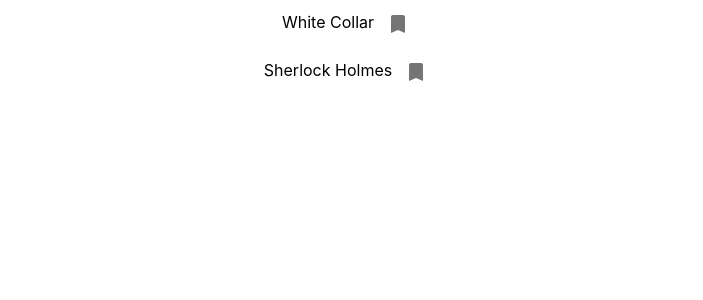
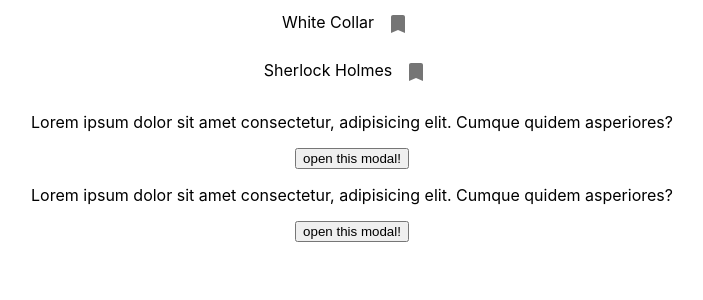
Before and after one commit to nidamunir/notifications, a React (Create React App) app: page / in a window 1280 px wide. Shown: the top 300 px of the page, without its empty margins (288-991 px from the left). Built offline with nearby package versions, Linux system fonts and the light colour scheme.

Commit message:
Add useNotification

```diff
--- a/src/App.js
+++ b/src/App.js
@@ -1,16 +1,25 @@
+// lib
 import React from "react";
-import logo from "./logo.svg";
+
+// src
+import Movie from "./hoc/Movie";
+import Component from "./Component";
 import "./App.css";
-import Movie from "./hoc/Movie";
+
+import { ContextProvider as NotificationProvider } from "./ContextProvider";
 
 const names = ["White Collar", "Sherlock Holmes"];
 
 function App() {
   return (
     <div className="App">
-      {names.map((name, index) => (
-        <Movie name={`${name}`} />
-      ))}
+      <NotificationProvider>
+        {names.map((name, index) => (
+          <Movie name={`${name}`} />
+        ))}
+        <Component />
+        <Component />
+      </NotificationProvider>
     </div>
   );
 }
--- /dev/null
+++ b/src/Component.jsx
@@ -0,0 +1,24 @@
+import React from "react";
+
+import { useNotification } from "./useNotification";
+
+const Component = () => {
+  let { showNotification } = useNotification();
+
+  return (
+    <>
+      <p>
+        Lorem ipsum dolor sit amet consectetur, adipisicing elit. Cumque quidem
+        asperiores?
+      </p>
+      <button
+        className="mt-6 rounded  bg-purple-700 text-purple-100 px-5 h-12"
+        onClick={() => showNotification("This is component modal content")}
+      >
+        open this modal!
+      </button>
+    </>
+  );
+};
+
+export default Component;
--- /dev/null
+++ b/src/ContextProvider.jsx
@@ -0,0 +1,30 @@
+// lib
+import React, { createContext } from "react";
+
+// src
+import { Notification } from "./Notification";
+
+export const NotificationContext = createContext();
+
+export const ContextProvider = ({ children }) => {
+  let [modal, setModal] = React.useState(false);
+  let [message, setMessage] = React.useState("");
+
+  let showNotification = (message = "") => {
+    setMessage(message);
+    setModal(!modal);
+  };
+
+  let handleClose = () => {
+    setModal(false);
+  };
+
+  return (
+    <NotificationContext.Provider
+      value={{ modal, showNotification, handleClose }}
+    >
+      <Notification message={message} />
+      {children}
+    </NotificationContext.Provider>
+  );
+};
--- /dev/null
+++ b/src/Notification.jsx
@@ -0,0 +1,22 @@
+// lib
+import React from "react";
+import ReactDOM from "react-dom";
+import Snackbar from "@material-ui/core/Snackbar";
+
+// src
+import { useNotification } from "./useNotification";
+
+export const Notification = ({ message }) => {
+  let { modal, handleClose } = useNotification();
+
+  return ReactDOM.createPortal(
+    <Snackbar
+      anchorOrigin={{ vertical: "bottom", horizontal: "right" }}
+      open={modal}
+      autoHideDuration={3000}
+      message={message}
+      onClose={handleClose}
+    />,
+    document.body
+  );
+};
--- /dev/null
+++ b/src/hoc/useNotification.js
@@ -0,0 +1,53 @@
+import React, { useState, useEffect } from "react";
+import Snackbar from "@material-ui/core/Snackbar";
+
+export default function useNotification(message) {
+  const [isNotificationVisible, setIsNotificationVisible] = useState(false);
+  const [name, setName] = useState("");
+
+  //   const showNotification = (name) => {
+  //     setName(name);
+  //     setIsNotificationVisible(true);
+  //   //   };
+  //   useEffect(() => {
+  //     showNotification();
+  //     console.log("name received", name);
+  //     setIsNotificationVisible(true);
+  //     // setName(props);
+  //     return () => {
+  //       setIsNotificationVisible(false);
+  //     };
+  //   });
+  //   const hideNotification = () => {
+  //     setIsNotificationVisible(false);
+  //   };
+
+  const showNotification = (props) => {
+    return (
+      <div>
+        <Snackbar
+          anchorOrigin={{ vertical: "bottom", horizontal: "right" }}
+          open={true}
+          autoHideDuration={3000}
+          message={props}
+          key={props}
+        />
+      </div>
+    );
+  };
+
+  //   function showNotification(props) {
+  //     return (
+  //       <div>
+  //         <Snackbar
+  //           anchorOrigin={{ vertical: "bottom", horizontal: "right" }}
+  //           open={true}
+  //           autoHideDuration={3000}
+  //           message={props}
+  //           key={props}
+  //         />
+  //       </div>
+  //     );
+  //   }
+  return [showNotification(), showNotification];
+}
--- /dev/null
+++ b/src/useNotification.jsx
@@ -0,0 +1,7 @@
+// lib
+import { useContext } from "react";
+
+// src
+import { NotificationContext } from "./ContextProvider";
+
+export const useNotification = () => useContext(NotificationContext);
```
